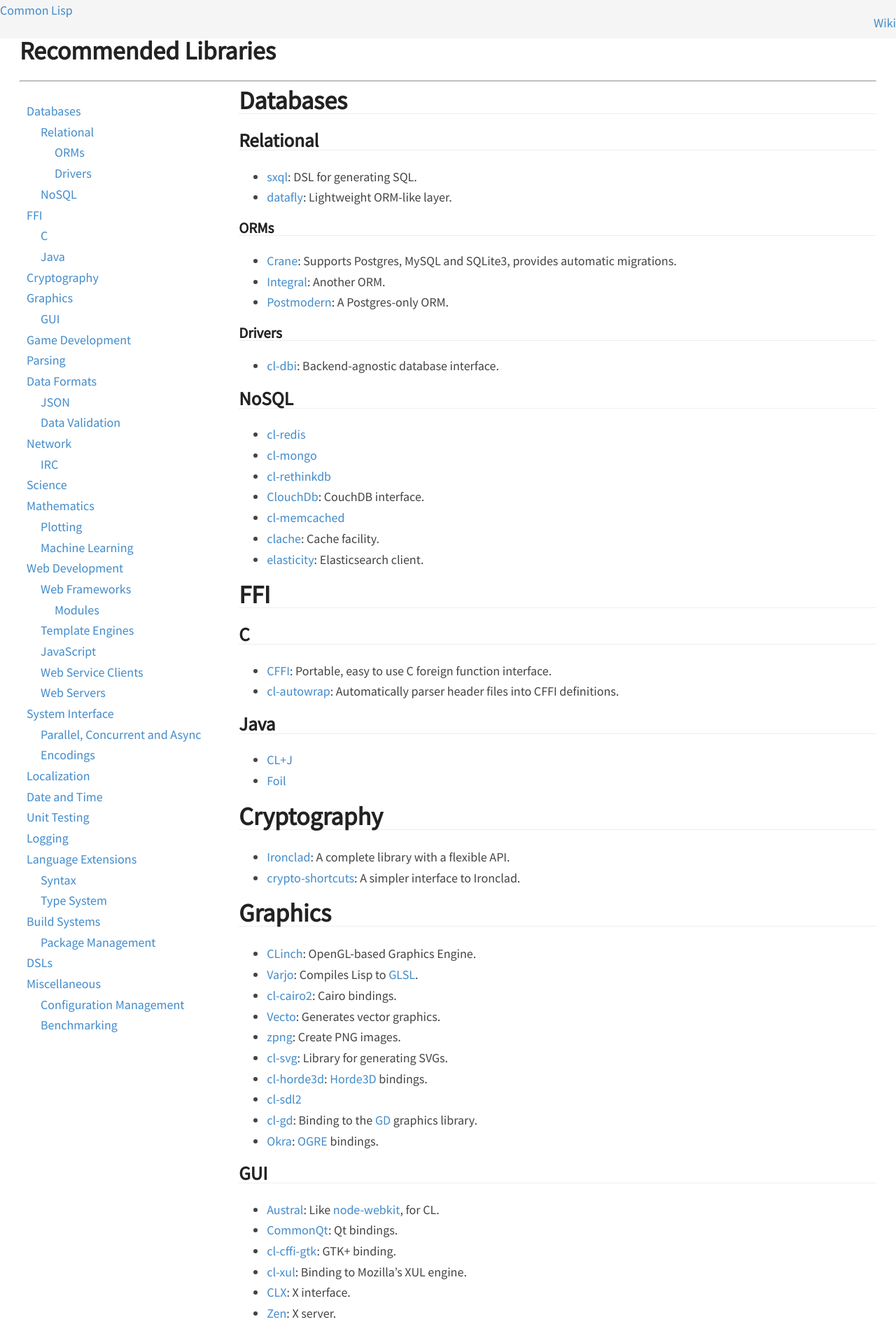
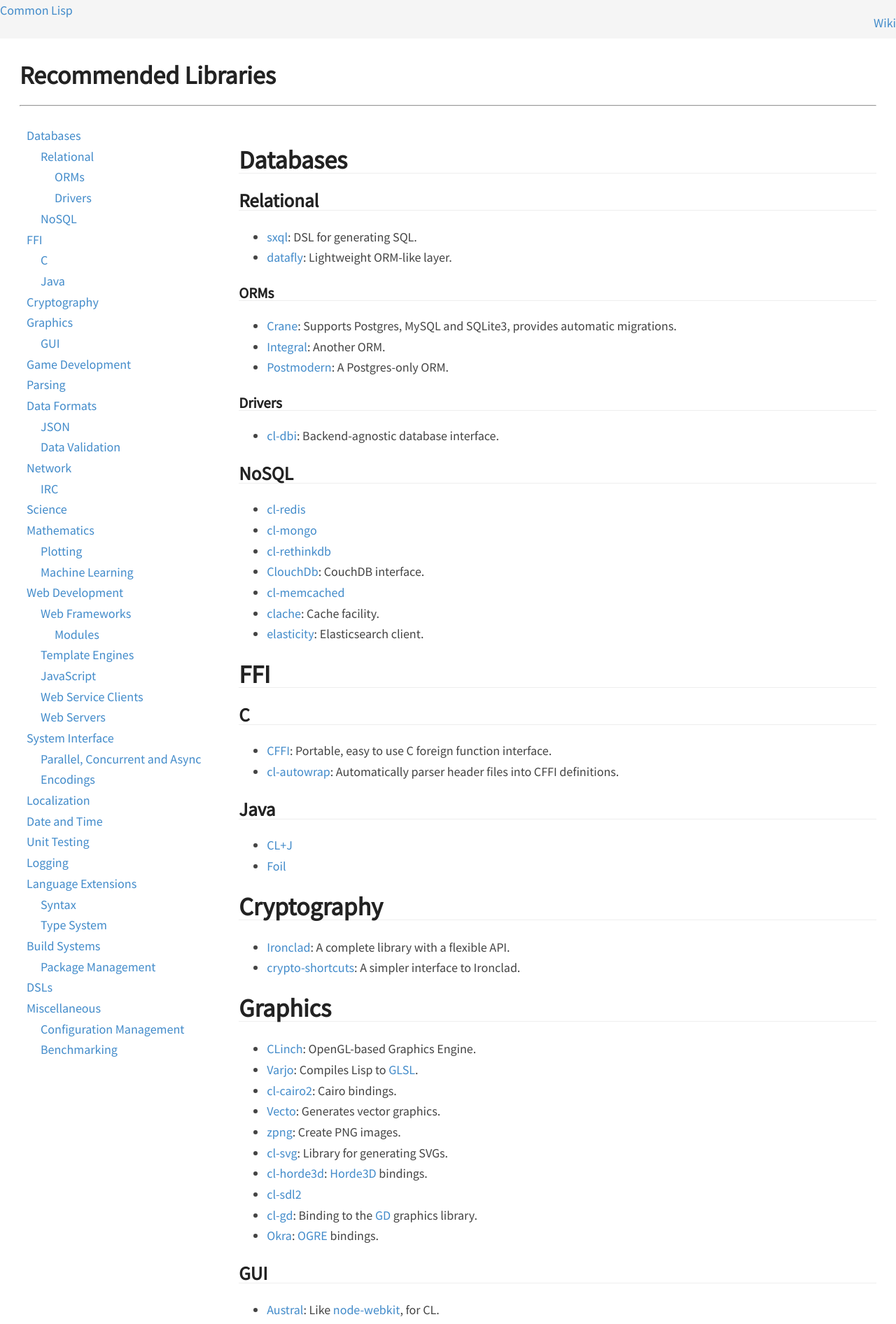
Before and after one commit to LispLang/lisplang.github.io, a Jekyll site: the page built from wiki/recommended-libraries.md, in a window 1280 px wide. Shown: the top 1892 px of the page at 70% size. Built offline with Jekyll 4.4.1, drawn with Linux system fonts in a browser that asks for light colours; nearby versions of some CDN libraries; some web fonts are replaced.

Commit message:
Put some vertical distance between elements

```diff
--- a/assets/css/main.scss
+++ b/assets/css/main.scss
@@ -132,6 +132,7 @@
 
 .wiki-container {
   @include outer-container;
+  margin-top: 35px;
 
   aside {
     @include span-columns(3);
@@ -149,10 +150,12 @@
 
   article {
     @include span-columns(9);
+    margin-top: 25px;
 
     /* Header style */
     h1, h2, h3, h4, h5, h6 {
       border-bottom: 1px solid #eee;
+      margin-top: 25px;
     }
 
     /* Make headers smaller in articles */
```
